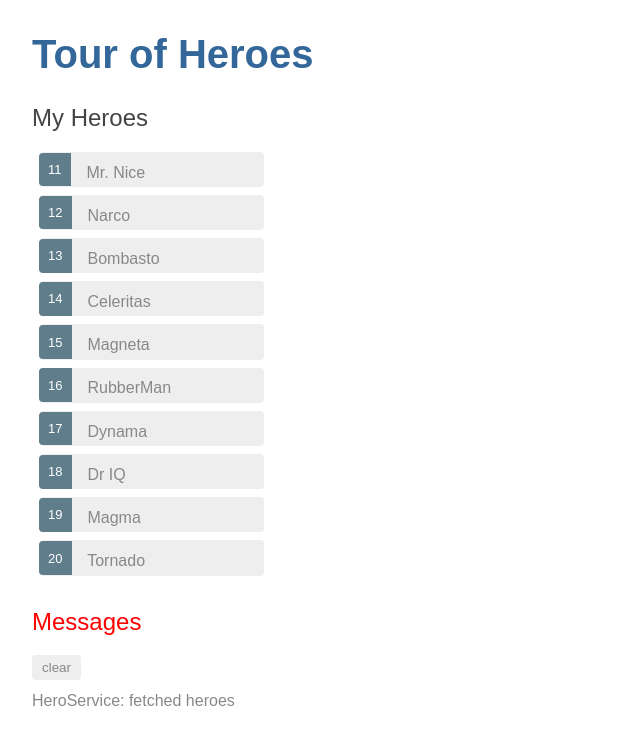
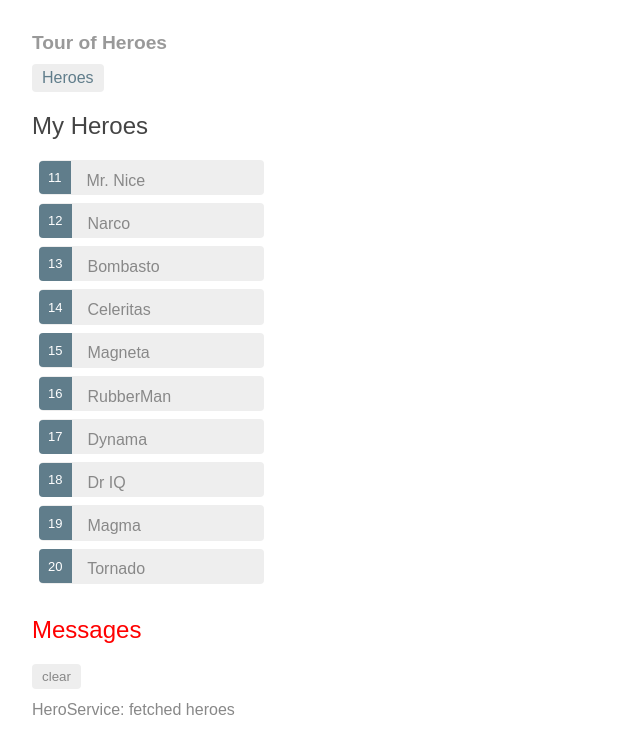
Before and after one commit to Alex-Samari/angular-tour-of-heroes, an Angular app: page /heroes in a window 1280 px wide. Shown: the top 754 px of the page, without its empty margins (0-640 px from the left). Built offline with nearby package versions, Linux system fonts and the light colour scheme.

Commit message:
Added a 'router link' for the '/heroes' route & updated the app css

```diff
--- a/src/app/app.component.css
+++ b/src/app/app.component.css
@@ -0,0 +1,29 @@
+/* AppComponent's private CSS styles */
+h1 {
+    font-size: 1.2em;
+    color: #999;
+    margin-bottom: 0;
+  }
+  h2 {
+    font-size: 2em;
+    margin-top: 0;
+    padding-top: 0;
+  }
+  nav a {
+    padding: 5px 10px;
+    text-decoration: none;
+    margin-top: 10px;
+    display: inline-block;
+    background-color: #eee;
+    border-radius: 4px;
+  }
+  nav a:visited, a:link {
+    color: #607d8b;
+  }
+  nav a:hover {
+    color: #039be5;
+    background-color: #cfd8dc;
+  }
+  nav a.active {
+    color: #039be5;
+  }
--- a/src/app/app.component.html
+++ b/src/app/app.component.html
@@ -1,6 +1,12 @@
 <!-- 'title' is a property of AppComponent -->
 <h1>{{title}}</h1>
-<!-- The RouterOutlet is one of the router directives that became available to the AppComponent because AppModule imports AppRoutingModule which exported RouterModule. -->
+<nav>
+    <!-- The routerLink is the selector for the RouterLink directive that turns user clicks into router navigations.
+         It's another of the public directives in the RouterModule. -->
+    <a routerLink="/heroes">Heroes</a>
+</nav>
+<!-- The RouterOutlet is one of the router directives that became available to the AppComponent
+     because AppModule imports AppRoutingModule which exported RouterModule. -->
 <router-outlet></router-outlet>
 <!-- 'app-messages' is the element selector for the MessagesComponent class which represents the 'messages component' -->
 <app-messages></app-messages>
```
